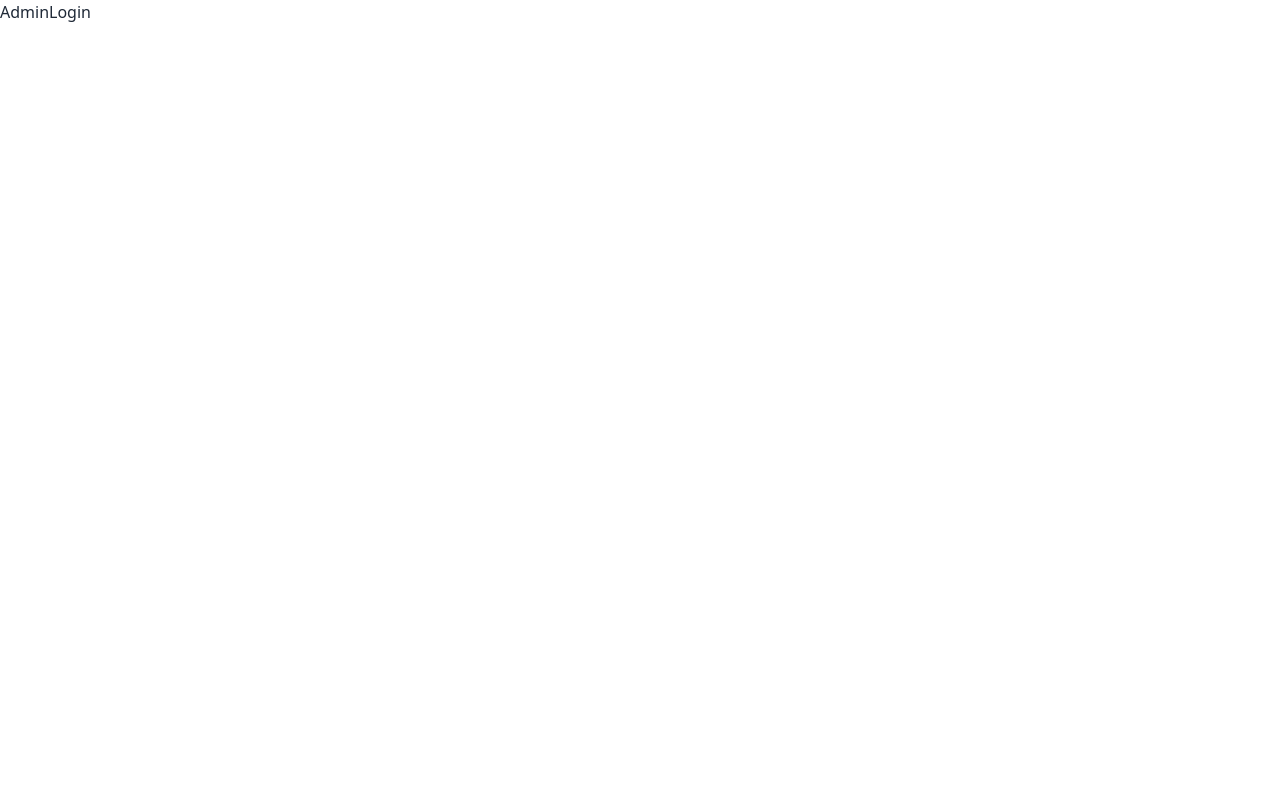
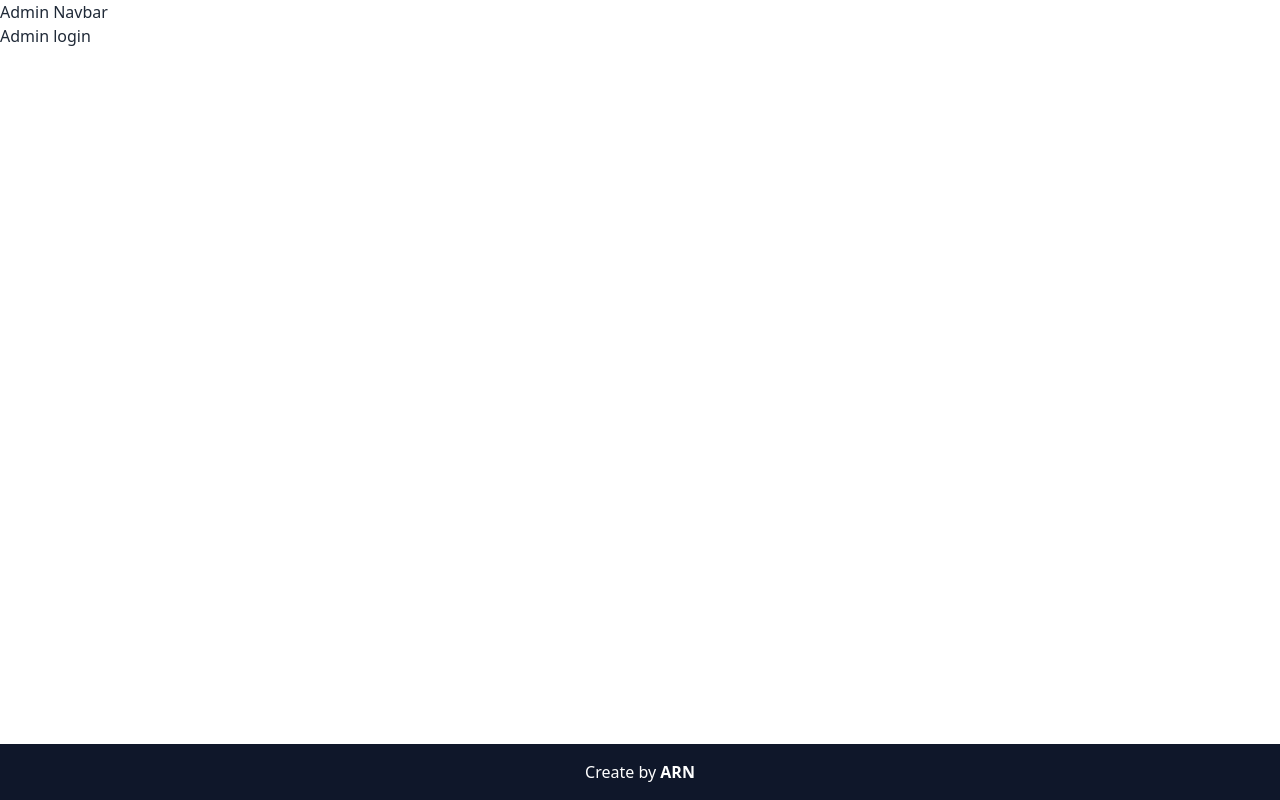
Before and after one commit to AndyARN/Tugas-Project-Neuversity, a React (Vite) app: page /admin/login in a window 1280 px wide. Built offline with nearby package versions, Linux system fonts and the light colour scheme.

Commit message:
add footer components

```diff
--- /dev/null
+++ b/src/components/Footer.jsx
@@ -0,0 +1,18 @@
+/* eslint-disable no-unused-vars */
+import React from "react";
+
+export default function Footer() {
+  return (
+    <footer className="mt-auto text-white bg-slate-900">
+      <div className="container py-4 text-center">
+        Create by{" "}
+        <a
+          className="font-bold text-underline"
+          href="https://github.com/AndyARN"
+        >
+          ARN
+        </a>
+      </div>
+    </footer>
+  );
+}
--- a/src/layouts/AdminLayout.jsx
+++ b/src/layouts/AdminLayout.jsx
@@ -0,0 +1,15 @@
+/* eslint-disable react/prop-types */
+/* eslint-disable no-unused-vars */
+import React from "react";
+import Footer from "../components/Footer";
+
+export default function AdminLayout({ children }) {
+  return (
+    <div className="flex flex-col min-h-screen">
+      <nav>Admin Navbar</nav>
+      <main>{children}</main>
+
+      <Footer />
+    </div>
+  );
+}
--- a/src/layouts/ClientLayout.jsx
+++ b/src/layouts/ClientLayout.jsx
@@ -2,13 +2,14 @@
 /* eslint-disable no-unused-vars */
 import React from "react";
 import Navbar from "../components/Navbar";
+import Footer from "../components/Footer";
 
 export default function ClientLayout({ children }) {
   return (
-    <>
+    <div className="flex flex-col min-h-screen">
       <Navbar />
       <main>{children}</main>
-      <footer>Footer</footer>
-    </>
+      <Footer />
+    </div>
   );
 }
--- a/src/pages/AdminLogin.jsx
+++ b/src/pages/AdminLogin.jsx
@@ -1,6 +1,11 @@
 /* eslint-disable no-unused-vars */
 import React from "react";
+import AdminLayout from "../layouts/AdminLayout";
 
 export default function AdminLogin() {
-  return <div>AdminLogin</div>;
+  return (
+    <AdminLayout>
+      <div>Admin login</div>
+    </AdminLayout>
+  );
 }
```
